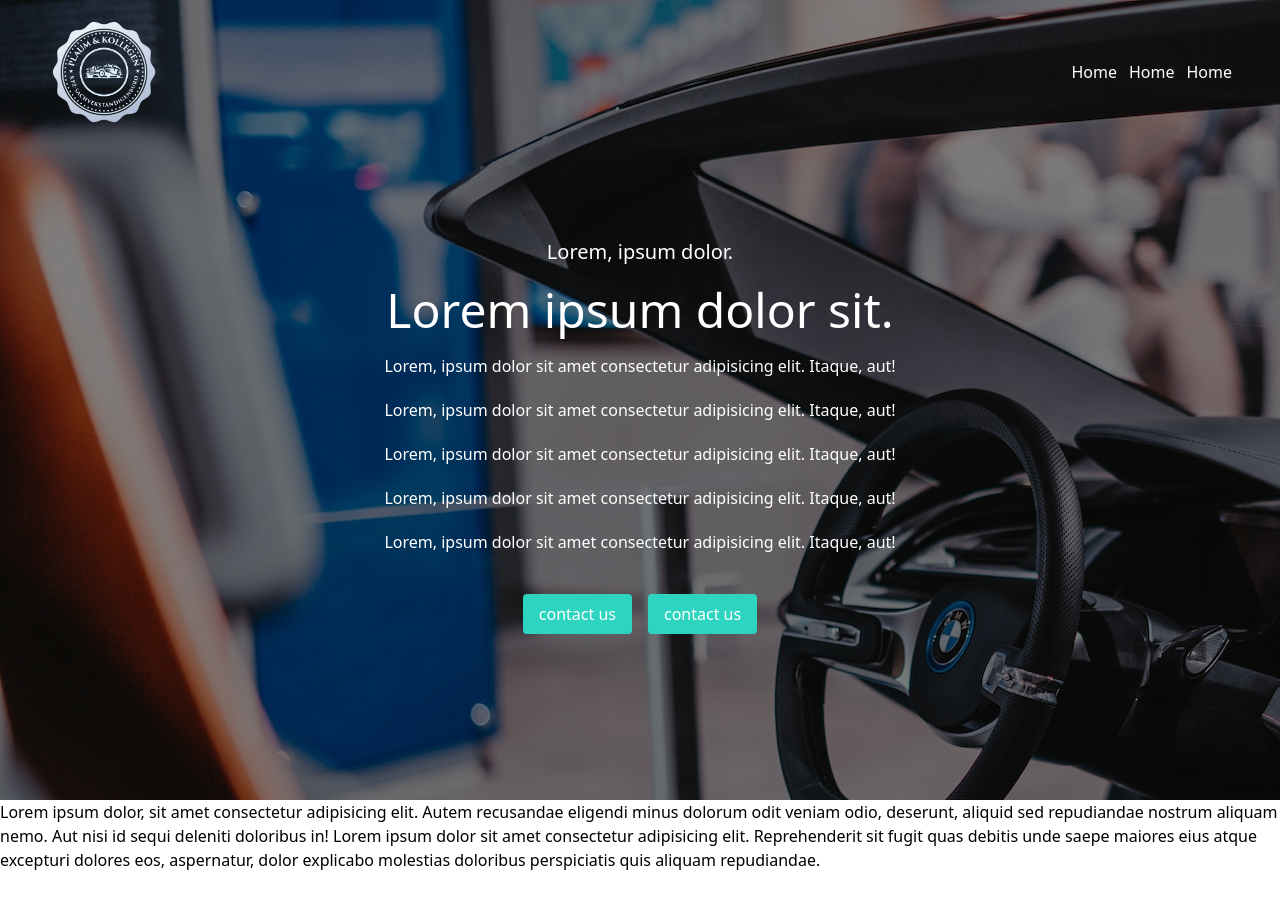
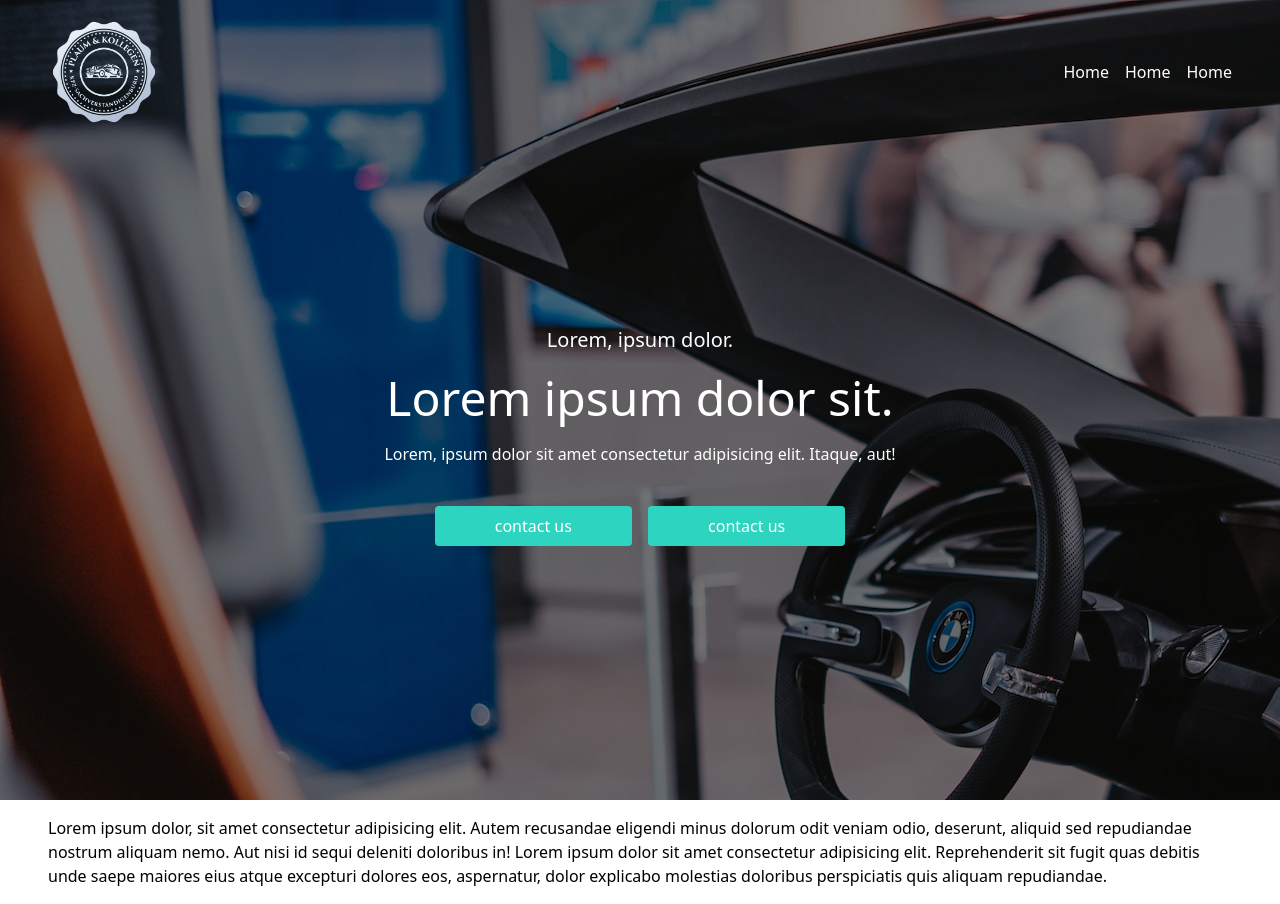
Before and after one commit to imjasohag/Hero-section-design-with-tailwind-Grid-Flex, a React (Vite) app: page / in a window 1280 px wide. Before the commit the page ends 872 px from the top, so only its background shows below. Built offline with nearby package versions, Linux system fonts and the light colour scheme.

Commit message:
all layout with grid done

```diff
--- a/src/App.jsx
+++ b/src/App.jsx
@@ -5,11 +5,11 @@ const App = () => {
     <>
       <section style={{ backgroundImage: 'url("/img/background.jpg")' }} className='mx-auto min-h-screen grid grid-cols-1 bg-black/50 bg-blend-overlay text-white px-12 py-4'>
         {/* nav part */}
-        <nav className='flex justify-between self-start '>
+        <nav className='grid grid-cols-2 items-center self-start '>
           {/* logo */}
           <img className='h-28' src="/img/logo.png" alt="" />
           {/* menu  */}
-          <ul className='flex gap-3 items-center'>
+          <ul className='grid grid-cols-3 justify-self-end gap-4'>
             <li className=''><a href="">Home</a></li>
             <li className=''><a href="">Home</a></li>
             <li className=''><a href="">Home</a></li>
@@ -21,14 +21,12 @@ const App = () => {
             <p className='text-xl font-medium'>Lorem, ipsum dolor.</p>
             <h1 className='text-5xl'>Lorem ipsum dolor sit.</h1>
             <p >Lorem, ipsum dolor sit amet consectetur adipisicing elit. Itaque, aut!</p>
-            <p >Lorem, ipsum dolor sit amet consectetur adipisicing elit. Itaque, aut!</p>
-            <p >Lorem, ipsum dolor sit amet consectetur adipisicing elit. Itaque, aut!</p>
-            <p >Lorem, ipsum dolor sit amet consectetur adipisicing elit. Itaque, aut!</p>
-            <p >Lorem, ipsum dolor sit amet consectetur adipisicing elit. Itaque, aut!</p>
+
+
           </div>
-          <div className='flex justify-center items-center my-8'>
-            <button className='px-4 py-2 bg-teal-400 rounded m-2'>contact us</button>
-            <button className='px-4 py-2 bg-teal-400 rounded m-2'>contact us</button>
+          <div className='grid grid-cols-2 justify-center items-center my-8'>
+            <button className='px-4 py-2 w-1/3 justify-self-end bg-teal-400 rounded m-2'>contact us</button>
+            <button className='px-4 py-2 w-1/3 bg-teal-400 rounded m-2'>contact us</button>
           </div>
         </div>
       </section>
--- a/src/main.jsx
+++ b/src/main.jsx
@@ -9,7 +9,7 @@ ReactDOM.createRoot(document.getElementById('root')).render(
     <div>
       <App />
 
-      <p className='container mx-auto'>Lorem ipsum dolor, sit amet consectetur adipisicing elit. Autem recusandae eligendi minus dolorum odit veniam odio, deserunt, aliquid sed repudiandae nostrum aliquam nemo. Aut nisi id sequi deleniti doloribus in!
+      <p className='mx-12 my-4'>Lorem ipsum dolor, sit amet consectetur adipisicing elit. Autem recusandae eligendi minus dolorum odit veniam odio, deserunt, aliquid sed repudiandae nostrum aliquam nemo. Aut nisi id sequi deleniti doloribus in!
         Lorem ipsum dolor sit amet consectetur adipisicing elit. Reprehenderit sit fugit quas debitis unde saepe maiores eius atque excepturi dolores eos, aspernatur, dolor explicabo molestias doloribus perspiciatis quis aliquam repudiandae.
       </p>
     </div>
```
